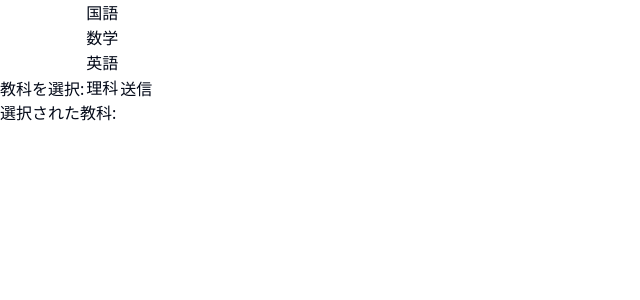
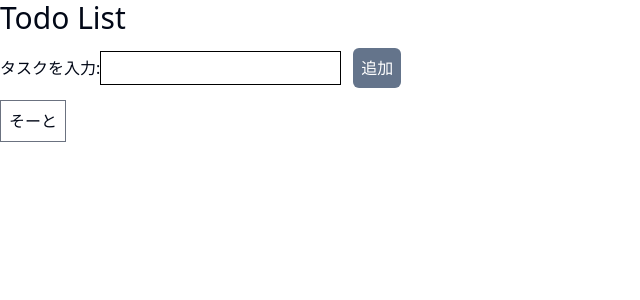
Before and after one commit to kakkky/react-prayground, a React (Vite) app in the folder react-vite/: page / in a window 1280 px wide. Shown: the top 300 px of the page, without its empty margins (0-640 px from the left). Built offline with nearby package versions, Linux system fonts and the light colour scheme.

Commit message:
適当なtodoを作成

```diff
--- a/react-vite/src/App.tsx
+++ b/react-vite/src/App.tsx
@@ -1,9 +1,9 @@
-import FormList from './react_18/FormList';
+import TodoList from './react_18/TodoList';
 
 function App() {
   return (
     <>
-      <FormList />
+      <TodoList />
     </>
   );
 }
--- /dev/null
+++ b/react-vite/src/react_18/Todo.tsx
@@ -0,0 +1,29 @@
+type Props = {
+  title: string;
+  id: number;
+  isDone: boolean;
+  handleDone: React.MouseEventHandler<HTMLButtonElement>;
+  handleDelete: React.MouseEventHandler<HTMLButtonElement>;
+};
+
+function Todo(props: Props) {
+  return (
+    <>
+      <li
+        className={
+          props.isDone ? 'line-through flex space-x-3' : 'flex space-x-3'
+        }
+      >
+        <p>{props.title}</p>
+        <button type="button" onClick={props.handleDone} data-id={props.id}>
+          済
+        </button>
+        <button type="button" onClick={props.handleDelete} data-id={props.id}>
+          削除
+        </button>
+      </li>
+    </>
+  );
+}
+
+export default Todo;
--- /dev/null
+++ b/react-vite/src/react_18/TodoList.tsx
@@ -0,0 +1,131 @@
+import React, { useState } from 'react';
+import Todo from './Todo';
+
+type TodoType = {
+  id: number;
+  title: string;
+  createdAt: Date;
+  isDone: boolean;
+};
+
+let maxId = 0;
+function TodoList() {
+  const [title, setTitle] = useState('');
+  const [todos, setTodo] = useState<TodoType[]>([]);
+
+  const handleChange: React.ChangeEventHandler<HTMLInputElement> = (e) => {
+    setTitle(e.target.value);
+  };
+
+  const handleSubmit: React.KeyboardEventHandler<HTMLInputElement> = (e) => {
+    if (e.nativeEvent.isComposing || e.key != 'Enter') return;
+    e.preventDefault();
+    setTodo((prev) => [
+      ...prev,
+      {
+        id: maxId++,
+        title: title,
+        createdAt: new Date(),
+        isDone: false,
+      },
+    ]);
+    setTitle('');
+  };
+
+  const handleClick: React.MouseEventHandler<HTMLButtonElement> = () => {
+    console.log(maxId);
+    setTodo((prev) => [
+      ...prev,
+      {
+        id: maxId++,
+        title: title,
+        createdAt: new Date(),
+        isDone: false,
+      },
+    ]);
+    setTitle('');
+  };
+
+  const handleDone: React.MouseEventHandler<HTMLButtonElement> = (e) => {
+    setTodo(
+      todos.map((todo) => {
+        if (todo.id == Number(e.currentTarget.dataset.id)) {
+          return {
+            ...todo,
+            isDone: true,
+          };
+        } else {
+          return todo;
+        }
+      }),
+    );
+  };
+
+  const handleDelete: React.MouseEventHandler<HTMLButtonElement> = (e) => {
+    setTodo(
+      todos.filter((todo) => todo.id != Number(e.currentTarget.dataset.id)),
+    );
+  };
+
+  const [desc, setDesc] = useState(false);
+  const handleSort = () => {
+    const copy = [...todos];
+    setTodo(
+      copy.sort((m, n) => {
+        if (desc) {
+          return n.createdAt.getTime() - m.createdAt.getTime();
+        } else {
+          return m.createdAt.getTime() - n.createdAt.getTime();
+        }
+      }),
+    );
+    setDesc((prev) => !prev);
+  };
+
+  return (
+    <>
+      <h1 className="text-3xl">Todo List</h1>
+      <form className="mt-3">
+        <label htmlFor="todo">タスクを入力:</label>
+        <input
+          type="text"
+          onChange={handleChange}
+          onKeyDown={handleSubmit}
+          value={title}
+          className="border border-black p-1"
+        />
+        <button
+          type="button"
+          onClick={handleClick}
+          className="bg-slate-500 p-2 text-white rounded-md ml-3 "
+        >
+          追加
+        </button>
+      </form>
+      <p className="m-3">{title}</p>
+      <button
+        type="button"
+        onClick={handleSort}
+        className="border border-gray-500 p-2"
+      >
+        そーと
+      </button>
+      <div>
+        <ul className="space-y-5">
+          {todos.map((todo) => (
+            <Todo
+              key={todo.id}
+              title={todo.title}
+              id={todo.id}
+              isDone={todo.isDone}
+              handleDone={handleDone}
+              handleDelete={handleDelete}
+            />
+          ))}
+        </ul>
+      </div>
+    </>
+  );
+}
+
+export default TodoList;
```
